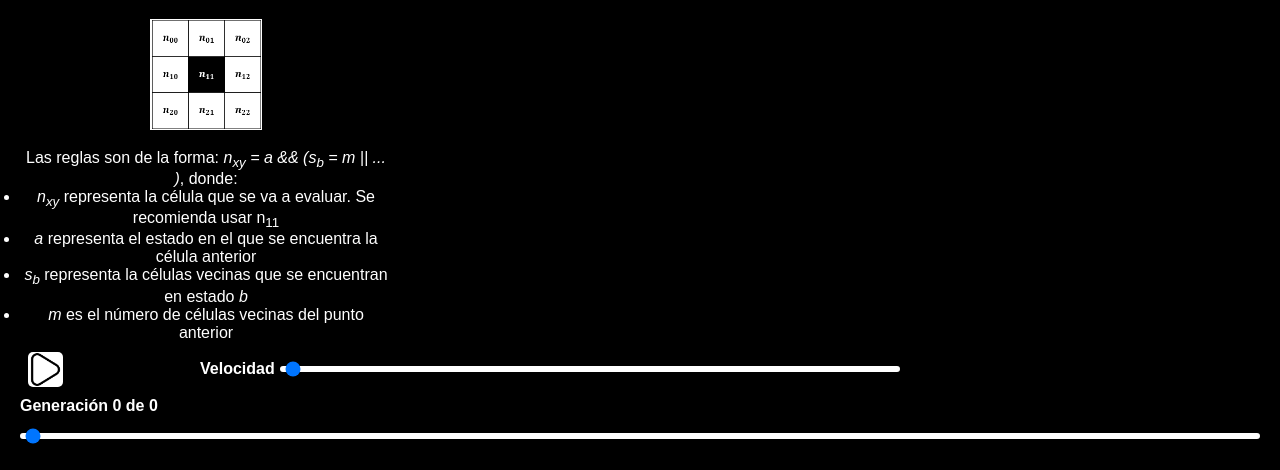
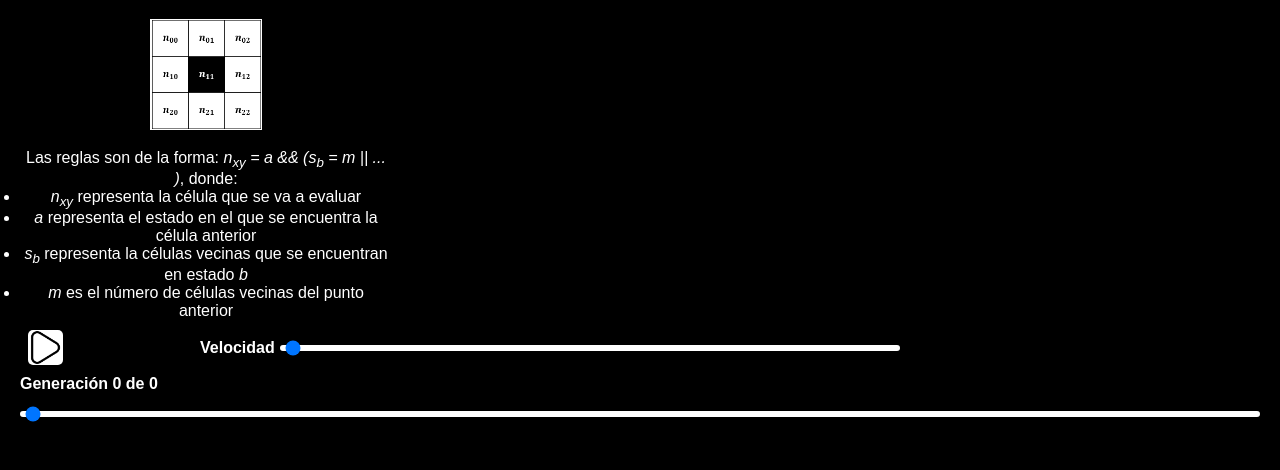
Before and after one commit to luis-ale-117/DistribCell-back, a Flask app: page / in a window 1280 px wide. Shown: the part 259-729 px from the top of the page. Run offline with Flask 3, Linux system fonts and the light colour scheme.

Commit message:
Corregido un error en la guía de Inicio

```diff
--- a/templates/inicio.html
+++ b/templates/inicio.html
@@ -92,7 +92,7 @@
             <p>
                 Las reglas son de la forma: <i>n<sub>xy</sub> = a && (s<sub>b</sub> = m || ... )</i>, donde:<br>
                 <ul>
-                    <li><i>n<sub>xy</sub></i> representa la célula que se va a evaluar. Se recomienda usar n<sub>11</sub></li>
+                    <li><i>n<sub>xy</sub></i> representa la célula que se va a evaluar</li>
                     <li><i>a</i> representa el estado en el que se encuentra la célula anterior</li>
                     <li><i>s<sub>b</sub></i> representa la células vecinas que se encuentran en estado <i>b</i></li>
                     <li><i>m</i> es el número de células vecinas del punto anterior</li>
```
